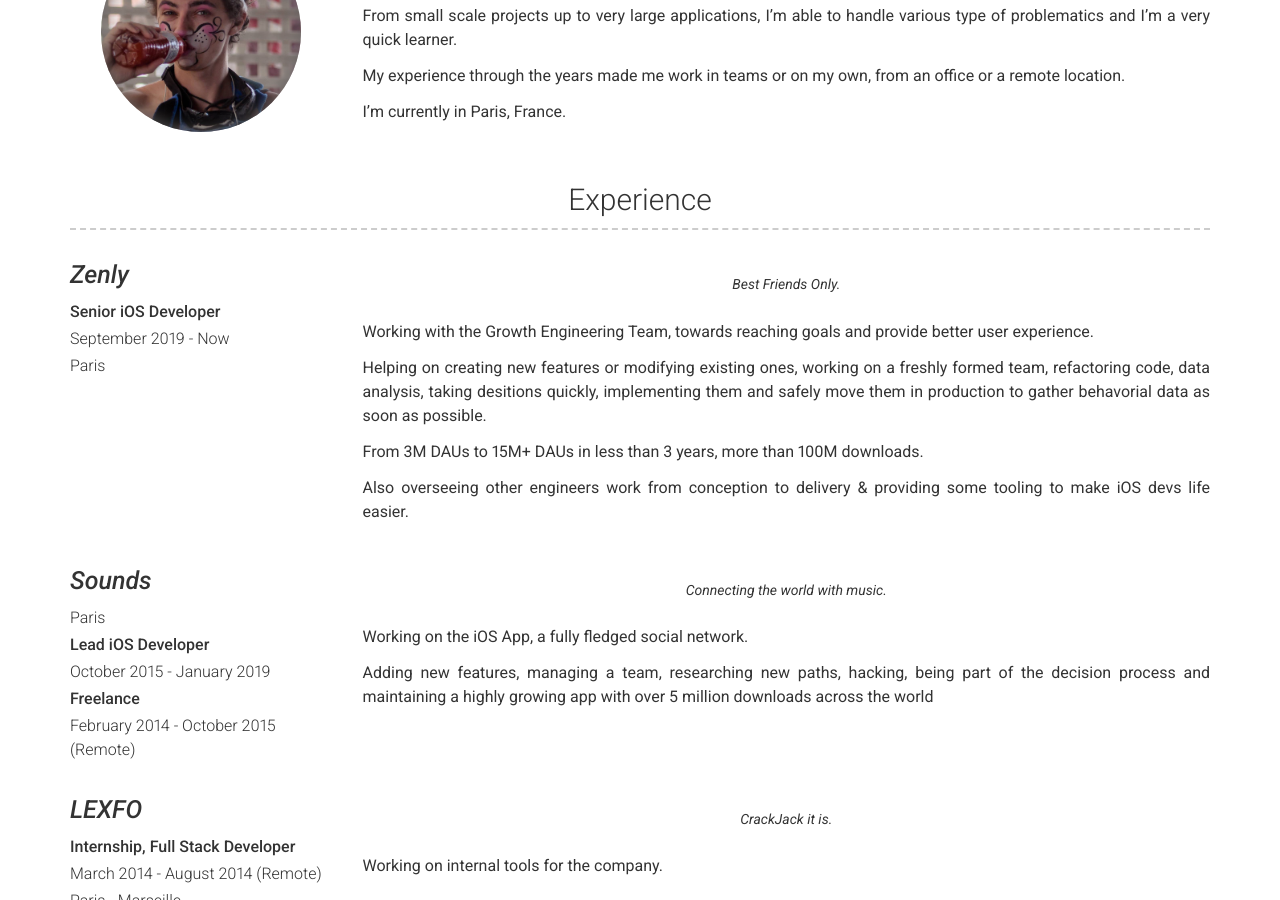
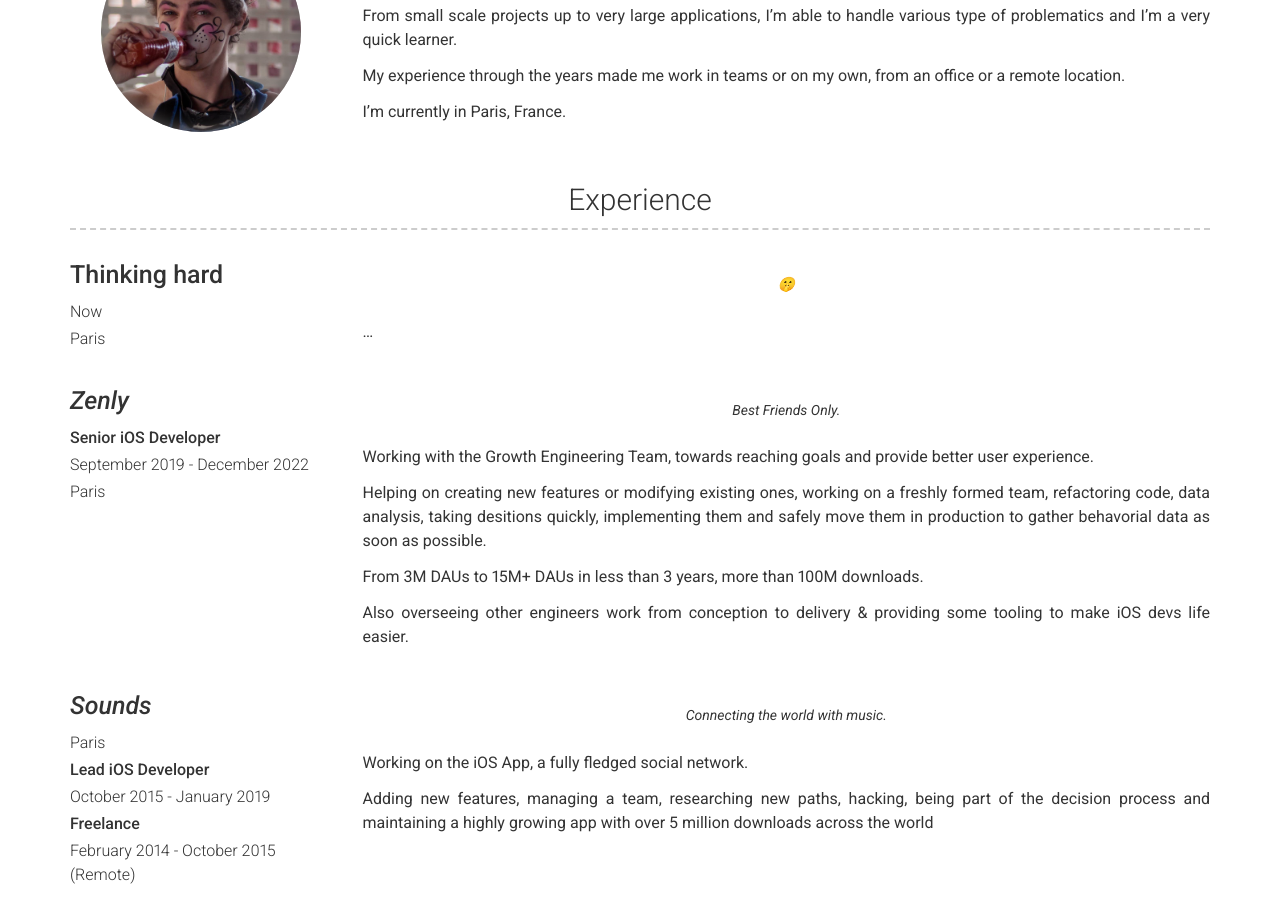
Before and after one commit to mlequeux/mlequeux.github.io, a Jekyll site: the page built from index.md, in a window 1280 px wide and 900 px high, scrolled down 357 px. Built offline with Jekyll 4.4.1, drawn with Linux system fonts in a browser that asks for light colours.

Commit message:
update experience

```diff
--- a/_data/experience.yml
+++ b/_data/experience.yml
@@ -1,7 +1,14 @@
+- company: Thinking hard
+  dates: Now
+  location: Paris
+  quote: >
+    🤫
+  description: ...
+
 - company: Zenly
   link: https://zen.ly/
   job_title: Senior iOS Developer
-  dates: September 2019 - Now
+  dates: September 2019 - December 2022
   location: Paris
   quote: >
     Best Friends Only.
```
Also changed, not shown: 2 other files.
